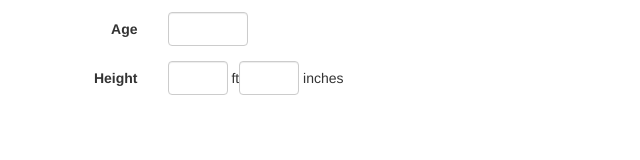
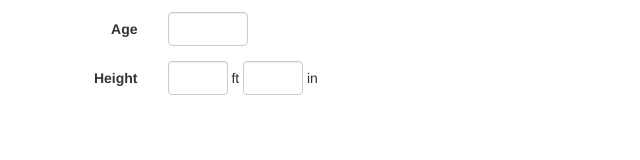
Before and after one commit to hannaliebl/fitness-calculations, a React (Create React App) app: page / in a window 1280 px wide. Both pictures are taken after a click on the label "Imperial". Shown: the part 121-281 px from the top of the page, without its empty margins (0-640 px from the left). Built offline with nearby package versions, Linux system fonts and the light colour scheme.

Commit message:
Handle imperial height changes separately from metric

```diff
--- a/src/components/TdeeForm.js
+++ b/src/components/TdeeForm.js
@@ -10,19 +10,20 @@ class TdeeForm extends Component {
       units: "",
       sex: "",
       weight: "",
-      height: {
-        view: "",
-        value: ""
-      },
       age: "",
-      activityLevel: ""
+      feet: "",
+      inches: "",
+      activityLevel: "",
+      masterHeight: ""
     }
     this.handleUnitChange = this.handleUnitChange.bind(this)
     this.handleSexChange = this.handleSexChange.bind(this)
     this.handleWeightChange = this.handleWeightChange.bind(this)
     this.handleAgeChange = this.handleAgeChange.bind(this)
     this.handleActivityLevelChange = this.handleActivityLevelChange.bind(this)
-    this.handleHeightChange = this.handleHeightChange.bind(this)
+    this.handleCmChange = this.handleCmChange.bind(this)
+    this.handleFeetChange = this.handleFeetChange.bind(this)
+    this.handleInchesChange = this.handleInchesChange.bind(this)
     // this.handleSubmit = this.handleSubmit.bind(this)
   }
   handleUnitChange (event) {
@@ -37,15 +38,28 @@ class TdeeForm extends Component {
   handleAgeChange (event) {
     this.setState({age: event.target.value})
   }
-  handleHeightChange (event) {
-    if (this.state.units === 'metric') {
-      let height = {
-        view: event.target.value,
-        value: event.target.value
-      }
-      this.setState({height: height})
+  handleCmChange (event) {
+    this.setState({masterHeight: event.target.value})
+  }
+  handleFeetChange (event) {
+    this.setState({feet: event.target.value}, function afterFeetChange () {
+      this.setState({masterHeight: this.imperialToCm()})
+    });
+  }
+  handleInchesChange (event) {
+    this.setState({inches: event.target.value}, function afterInchesChange () {
+      this.setState({masterHeight: this.imperialToCm()})
+    });
+  }
+  imperialToCm () {
+    const cmFromInches = parseInt(this.state.inches, 10) * 2.54;
+    const cmFromFeet = parseInt(this.state.feet, 10) * 30.48;
+    if (cmFromInches && cmFromFeet) {
+      return cmFromFeet + cmFromInches;
+    } else if (cmFromInches) {
+      return cmFromInches
     } else {
-      this.setState({height: event.target.value})
+      return cmFromFeet
     }
   }
   handleActivityLevelChange (event) {
@@ -70,9 +84,11 @@ class TdeeForm extends Component {
           width={'80px'}
           controlFunc={this.handleAgeChange}/>
         <HeightInput
-          content={this.state.height}
+          content={this.state.feet}
           units={this.state.units}
-          controlFunc={this.handleHeightChange}/>
+          controlFuncFeet={this.handleFeetChange}
+          controlFuncInches={this.handleInchesChange}
+          controlFunc={this.handleCmChange}/>
       </form>
     );
   }
--- a/src/components/input-fields/HeightInput.js
+++ b/src/components/input-fields/HeightInput.js
@@ -19,16 +19,16 @@ function HeightInput(props) {
         <div className="col-sm-10">
           <input type="number"
             className="form-control"
-            value={props.content.height}
-            onChange={props.controlFunc}
+            value={props.content.feet}
+            onChange={props.controlFuncFeet}
             style={{width: '60px', display: 'inline-block'}} />
-          {props.units === 'imperial' && <span> ft</span>}
+          {props.units === 'imperial' && <span> ft </span>}
           <input type="number"
             className="form-control"
-            value={props.content.height}
-            onChange={props.controlFunc}
+            value={props.content.inches}
+            onChange={props.controlFuncInches}
             style={{width: '60px', display: 'inline-block'}} />
-          {props.units === 'imperial' && <span> inches</span>}
+          {props.units === 'imperial' && <span> in</span>}
           </div>
       }
     </div>
```
